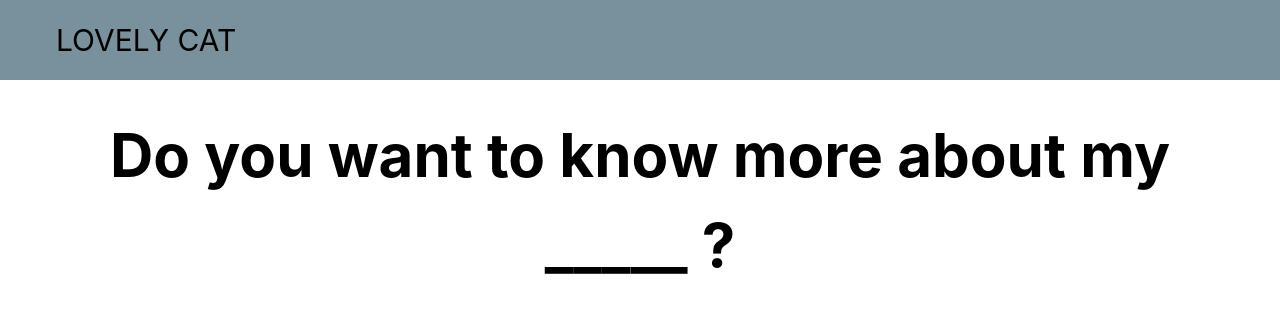
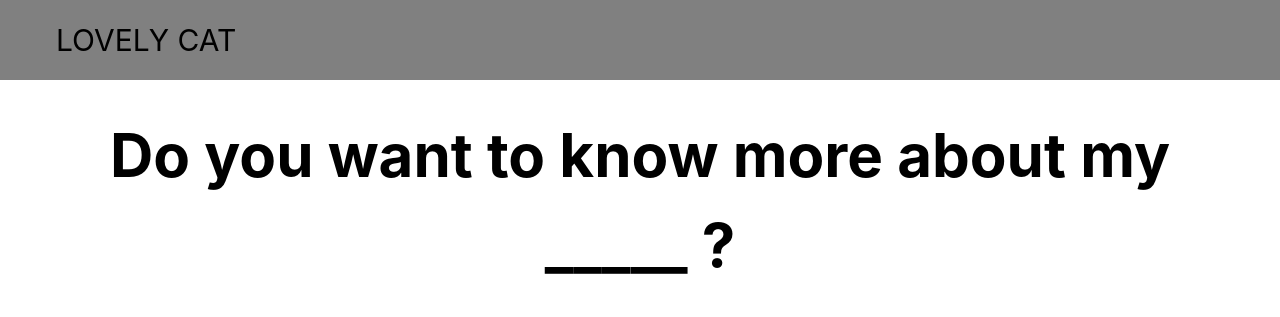
Before and after one commit to woshijielie/COMS4170_Cat_Behavior, a Flask app: page / in a window 1280 px wide. Shown: the top 317 px of the page. Run offline with Flask 2, Linux system fonts and the light colour scheme; some libraries are stand-ins or nearby versions.

Commit message:
change the color of navbar

```diff
--- a/static/main.css
+++ b/static/main.css
@@ -14,7 +14,7 @@
   color: white;
 }
 .navbar {
-  background-color: #78919c;
+  background-color: grey;
   height: 80px;
 }
 .nav-title {
```
